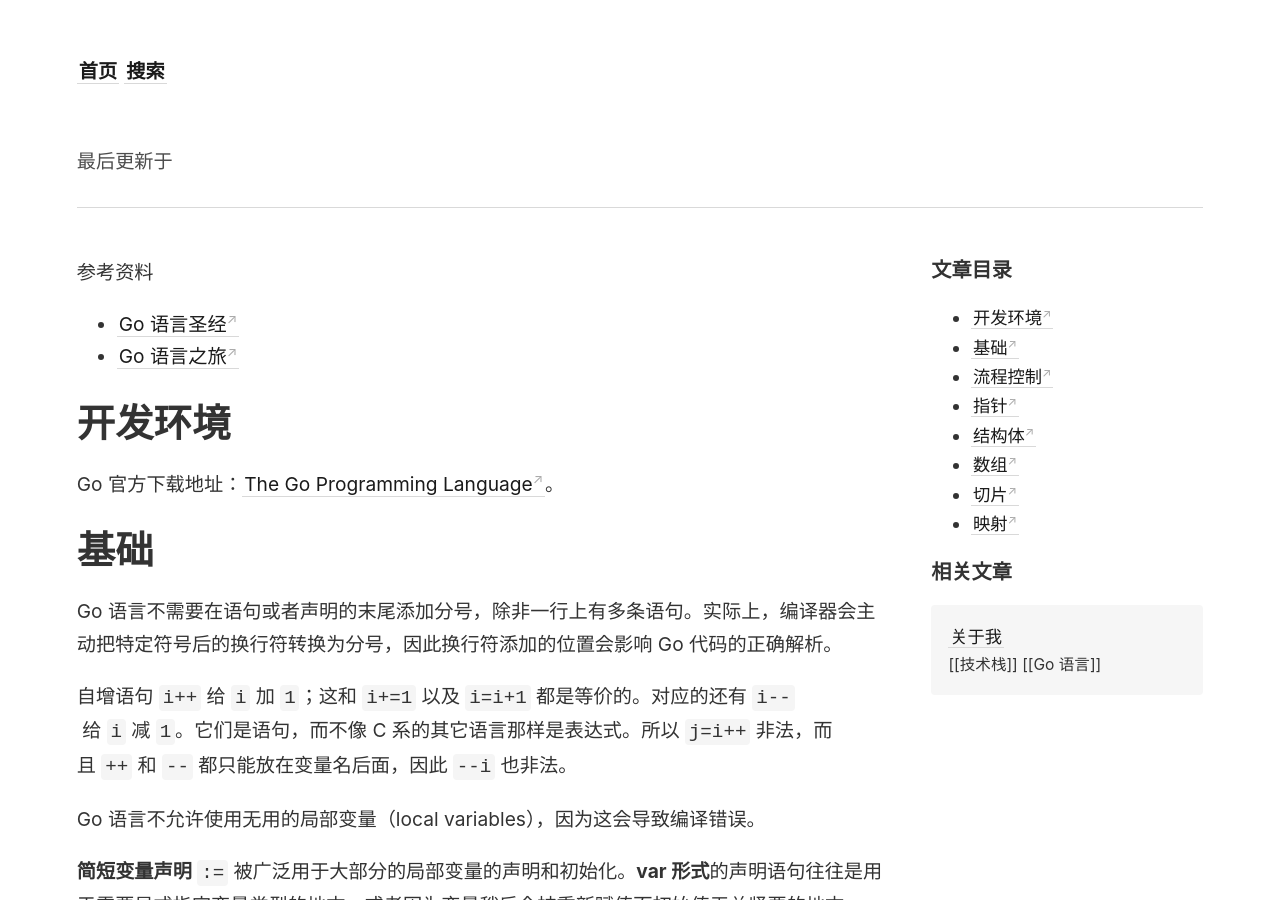
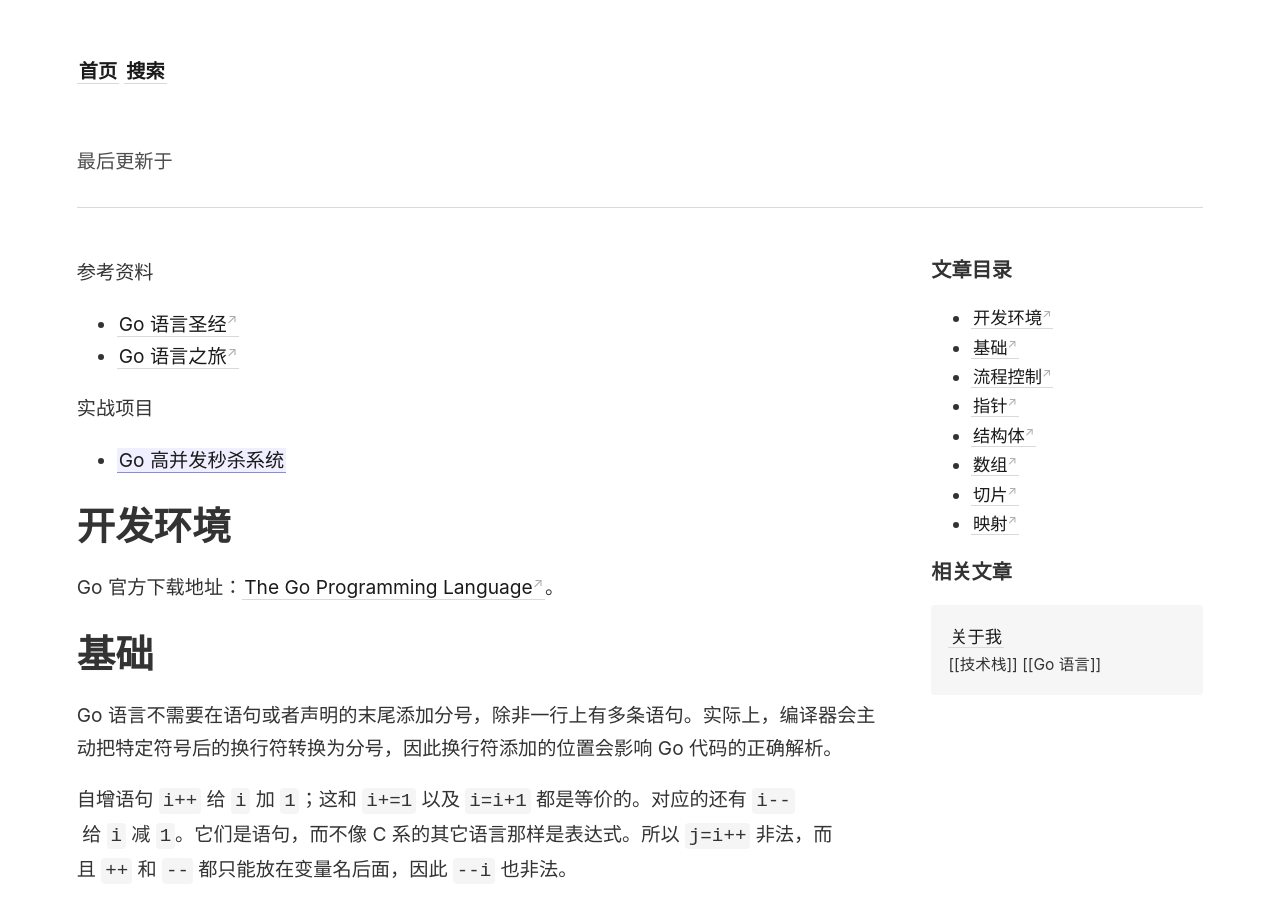
Before and after one commit to wingowen/digital-garden-jekyll, a Jekyll site: the page built from _notes/Go 语言.md, in a window 1280 px wide and 900 px high. Built offline with Jekyll 4.4.1, drawn with Linux system fonts in a browser that asks for light colours.

Commit message:
vault backup: 2025-03-28 12:00:49

```diff
--- a/_notes/Go 语言.md
+++ b/_notes/Go 语言.md
@@ -1,6 +1,9 @@
 参考资料
 - [Go 语言圣经](https://gopl-zh.github.io/)
 - [Go 语言之旅](https://tour.go-zh.org)
+
+实战项目
+- [[Go 高并发秒杀系统]]
 
 # 开发环境
 
```
Also changed, not shown: _notes/Go 高并发秒杀系统.md (added, +3 -0 lines), .obsidian/workspace.json, assets/images/Go 高并发秒杀系统-1.png (added), assets/images/Go 高并发秒杀系统-2.png (added).
